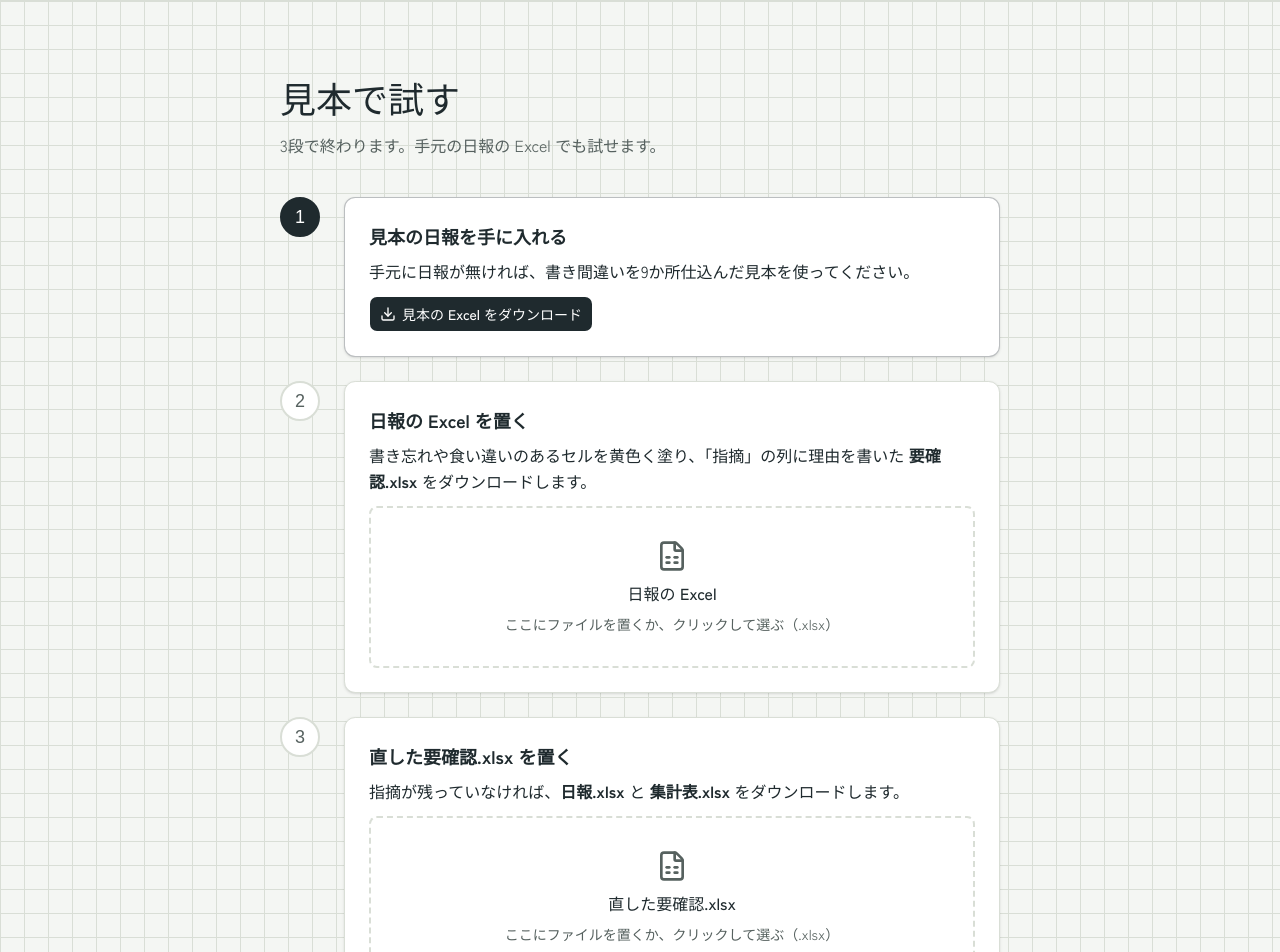
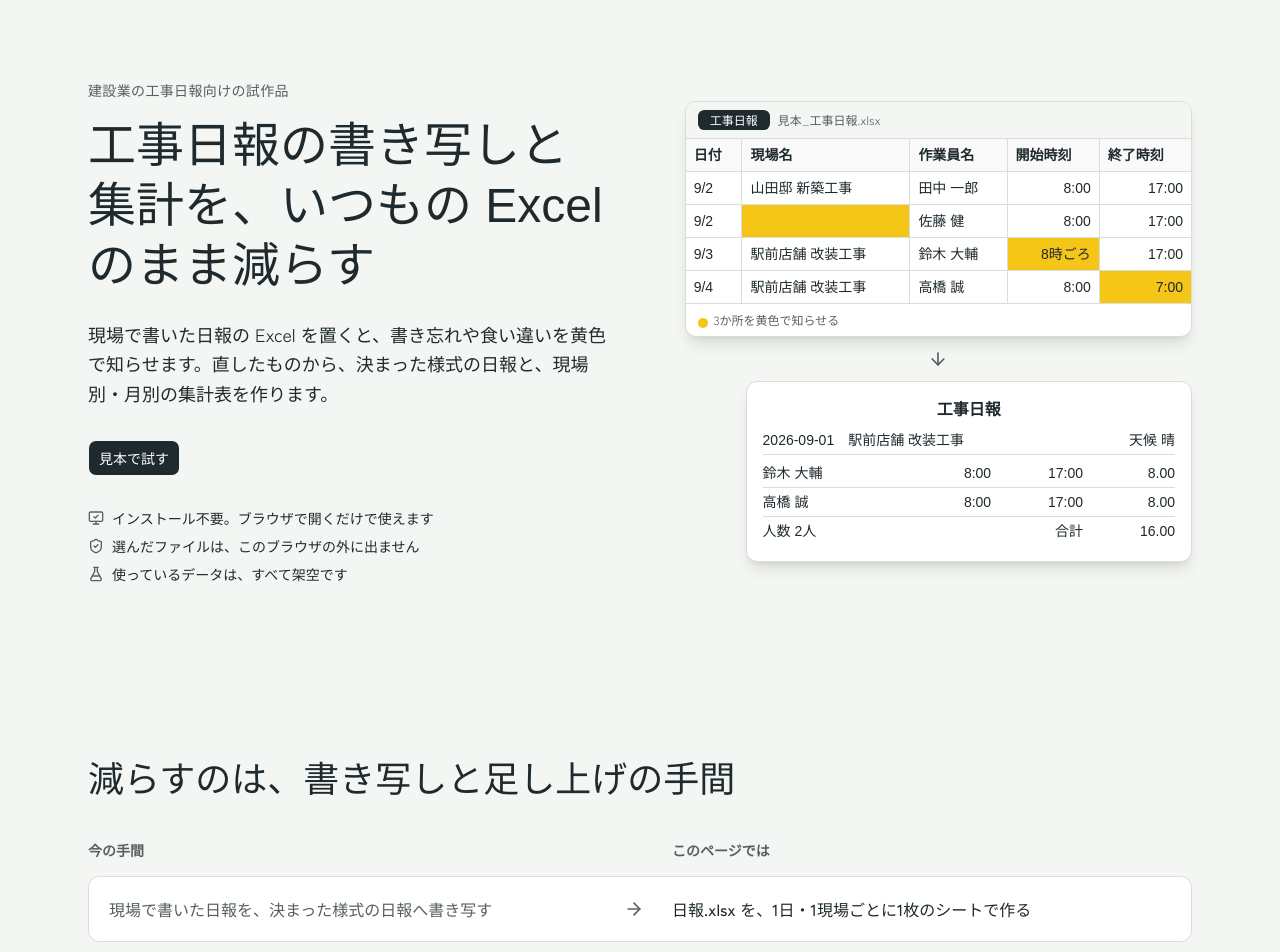
Before and after one commit to nemonsoon/construction-daily-report, a React (Vite) app: page / in a window 1280 px wide. Shown: the top 952 px of the page. Built offline with nearby package versions, Linux system fonts and the light colour scheme; a web font is replaced by a local one.

Commit message:
feat: add the hero with the animated sheet demo and the before-after section

```diff
--- a/src/app/App.tsx
+++ b/src/app/App.tsx
@@ -1,9 +1,15 @@
+import { Hero } from "./Hero.tsx";
+import { Pains } from "./Pains.tsx";
 import { Steps } from "./Steps.tsx";
 
 export function App() {
 	return (
-		<main>
-			<Steps />
-		</main>
+		<>
+			<Hero />
+			<main>
+				<Pains />
+				<Steps />
+			</main>
+		</>
 	);
 }
--- /dev/null
+++ b/src/app/Hero.tsx
@@ -0,0 +1,43 @@
+import { FlaskConical, MonitorCheck, ShieldCheck } from "lucide-react";
+import { Button } from "@/components/ui/button";
+import { SheetDemo } from "./SheetDemo.tsx";
+
+const PROMISES = [
+	{
+		icon: MonitorCheck,
+		text: "インストール不要。ブラウザで開くだけで使えます",
+	},
+	{ icon: ShieldCheck, text: "選んだファイルは、このブラウザの外に出ません" },
+	{ icon: FlaskConical, text: "使っているデータは、すべて架空です" },
+];
+
+export function Hero() {
+	return (
+		<header className="mx-auto grid max-w-6xl gap-12 px-4 pt-14 pb-16 sm:px-6 lg:grid-cols-[1.05fr_1fr] lg:items-center lg:gap-16 lg:pt-20 lg:pb-24">
+			<div>
+				<p className="text-sm font-medium tracking-wide text-muted-foreground">
+					建設業の工事日報向けの試作品
+				</p>
+				<h1 className="mt-4 font-display text-4xl leading-tight sm:text-5xl">
+					工事日報の書き写しと集計を、いつもの Excel のまま減らす
+				</h1>
+				<p className="mt-6 max-w-xl text-lg leading-relaxed">
+					現場で書いた日報の Excel
+					を置くと、書き忘れや食い違いを黄色で知らせます。直したものから、決まった様式の日報と、現場別・月別の集計表を作ります。
+				</p>
+				<Button asChild size="lg" className="mt-8">
+					<a href="#try">見本で試す</a>
+				</Button>
+				<ul className="mt-8 space-y-2 text-sm">
+					{PROMISES.map(({ icon: Icon, text }) => (
+						<li key={text} className="flex items-center gap-2">
+							<Icon aria-hidden className="size-4 text-muted-foreground" />
+							{text}
+						</li>
+					))}
+				</ul>
+			</div>
+			<SheetDemo />
+		</header>
+	);
+}
--- /dev/null
+++ b/src/app/Pains.tsx
@@ -0,0 +1,54 @@
+import { ArrowRight } from "lucide-react";
+
+const PAIRS = [
+	{
+		before: "現場で書いた日報を、決まった様式の日報へ書き写す",
+		after: "日報.xlsx を、1日・1現場ごとに1枚のシートで作る",
+	},
+	{
+		before: "現場ごと・月ごとの人数と時間を、集計表へ手で足し上げる",
+		after: "集計表.xlsx に、延べ人数と作業時間の合計を出す",
+	},
+	{
+		before: "書き忘れや食い違いに、集計したあとで気付いて直す",
+		after: "書き写す前に、直してほしいセルを黄色で知らせる",
+	},
+];
+
+export function Pains() {
+	return (
+		<section className="mx-auto max-w-6xl px-4 py-16 sm:px-6 sm:py-20">
+			<h2 className="font-display text-3xl sm:text-4xl">
+				減らすのは、書き写しと足し上げの手間
+			</h2>
+			<div className="mt-10 hidden grid-cols-[1fr_2rem_1fr] gap-4 text-sm font-bold text-muted-foreground md:grid">
+				<span>今の手間</span>
+				<span />
+				<span>このページでは</span>
+			</div>
+			<ul className="mt-4 space-y-4">
+				{PAIRS.map(({ before, after }) => (
+					<li
+						key={before}
+						className="grid items-center gap-2 rounded-xl border border-hogan bg-white p-5 md:grid-cols-[1fr_2rem_1fr] md:gap-4"
+					>
+						<p className="text-muted-foreground">
+							<span className="mr-2 text-xs font-bold md:hidden">今の手間</span>
+							{before}
+						</p>
+						<ArrowRight
+							aria-hidden
+							className="hidden size-5 text-muted-foreground md:block"
+						/>
+						<p className="font-medium">
+							<span className="mr-2 text-xs font-bold text-muted-foreground md:hidden">
+								このページでは
+							</span>
+							{after}
+						</p>
+					</li>
+				))}
+			</ul>
+		</section>
+	);
+}
--- /dev/null
+++ b/src/app/SheetDemo.tsx
@@ -0,0 +1,172 @@
+import { ArrowDown } from "lucide-react";
+import type { CSSProperties } from "react";
+import { cn } from "@/lib/utils";
+
+type Column = "date" | "site" | "worker" | "start" | "end";
+
+type DemoRow = Record<Column, string> & { flagged?: Column };
+
+// 見本_工事日報.xlsx に仕込んだ書き間違いと同じ名前と値を使う
+const ROWS: DemoRow[] = [
+	{
+		date: "9/2",
+		site: "山田邸 新築工事",
+		worker: "田中 一郎",
+		start: "8:00",
+		end: "17:00",
+	},
+	{
+		date: "9/2",
+		site: "",
+		worker: "佐藤 健",
+		start: "8:00",
+		end: "17:00",
+		flagged: "site",
+	},
+	{
+		date: "9/3",
+		site: "駅前店舗 改装工事",
+		worker: "鈴木 大輔",
+		start: "8時ごろ",
+		end: "17:00",
+		flagged: "start",
+	},
+	{
+		date: "9/4",
+		site: "駅前店舗 改装工事",
+		worker: "高橋 誠",
+		start: "8:00",
+		end: "7:00",
+		flagged: "end",
+	},
+];
+
+const HEADERS: [Column, string][] = [
+	["date", "日付"],
+	["site", "現場名"],
+	["worker", "作業員名"],
+	["start", "開始時刻"],
+	["end", "終了時刻"],
+];
+
+const REPORT_ROWS = [
+	["鈴木 大輔", "8:00", "17:00", "8.00"],
+	["高橋 誠", "8:00", "17:00", "8.00"],
+];
+
+function delay(seconds: number): CSSProperties {
+	return { animationDelay: `${seconds}s` };
+}
+
+const APPEAR =
+	"animate-in fade-in slide-in-from-bottom-2 duration-500 fill-mode-backwards motion-reduce:animate-none";
+
+export function SheetDemo() {
+	return (
+		<figure className="relative">
+			<figcaption className="sr-only">
+				工事日報の表で、現場名の空欄・読めない開始時刻・開始より前の終了時刻のセルが黄色く示され、決まった様式の日報に組み上がる見本
+			</figcaption>
+			<div aria-hidden className="space-y-3">
+				<div className="overflow-hidden rounded-xl border border-hogan bg-white shadow-lg">
+					<div className="flex items-center gap-2 border-b border-hogan bg-yacho px-3 py-2">
+						<span className="rounded-md bg-sumi px-3 py-0.5 text-xs font-medium text-white">
+							工事日報
+						</span>
+						<span className="text-xs text-muted-foreground">
+							見本_工事日報.xlsx
+						</span>
+					</div>
+					<div className="overflow-x-auto">
+						<table className="w-full font-cell text-xs sm:text-sm">
+							<thead>
+								<tr className="bg-yacho/60 text-left">
+									{HEADERS.map(([key, label]) => (
+										<th
+											key={key}
+											className="border-b border-r border-hogan px-2 py-1.5 font-bold whitespace-nowrap last:border-r-0"
+										>
+											{label}
+										</th>
+									))}
+								</tr>
+							</thead>
+							<tbody>
+								{ROWS.map((row, index) => (
+									<tr
+										key={`${row.date}-${row.worker}`}
+										className={APPEAR}
+										style={delay(0.2 + index * 0.25)}
+									>
+										{HEADERS.map(([key]) => (
+											<td
+												key={key}
+												className={cn(
+													"border-b border-r border-hogan px-2 py-1.5 whitespace-nowrap last:border-r-0",
+													(key === "start" || key === "end") && "text-right",
+													row.flagged === key &&
+														"animate-flag bg-caution motion-reduce:animate-none",
+												)}
+												style={
+													row.flagged === key
+														? delay(1.6 + index * 0.3)
+														: undefined
+												}
+											>
+												{row[key]}
+											</td>
+										))}
+									</tr>
+								))}
+							</tbody>
+						</table>
+					</div>
+					<p
+						className={cn("px-3 py-2 text-xs text-muted-foreground", APPEAR)}
+						style={delay(2.6)}
+					>
+						<span className="mr-1.5 inline-block size-2.5 rounded-sm bg-caution align-middle" />
+						3か所を黄色で知らせる
+					</p>
+				</div>
+
+				<ArrowDown
+					className={cn("mx-auto size-5 text-muted-foreground", APPEAR)}
+					style={delay(3.0)}
+				/>
+
+				<div
+					className={cn(
+						"ml-auto w-[88%] rounded-xl border border-hogan bg-white p-4 font-cell text-xs shadow-lg sm:text-sm",
+						"animate-in fade-in zoom-in-95 duration-500 fill-mode-backwards motion-reduce:animate-none",
+					)}
+					style={delay(3.3)}
+				>
+					<p className="text-center text-base font-bold">工事日報</p>
+					<div className="mt-2 flex justify-between gap-2 border-b border-hogan pb-1">
+						<span>2026-09-01　駅前店舗 改装工事</span>
+						<span className="whitespace-nowrap">天候 晴</span>
+					</div>
+					<table className="mt-1 w-full">
+						<tbody>
+							{REPORT_ROWS.map(([worker, start, end, hours]) => (
+								<tr key={worker} className="border-b border-hogan">
+									<td className="py-1">{worker}</td>
+									<td className="text-right">{start}</td>
+									<td className="text-right">{end}</td>
+									<td className="text-right">{hours}</td>
+								</tr>
+							))}
+							<tr>
+								<td className="py-1">人数 2人</td>
+								<td />
+								<td className="text-right">合計</td>
+								<td className="text-right">16.00</td>
+							</tr>
+						</tbody>
+					</table>
+				</div>
+			</div>
+		</figure>
+	);
+}
```
